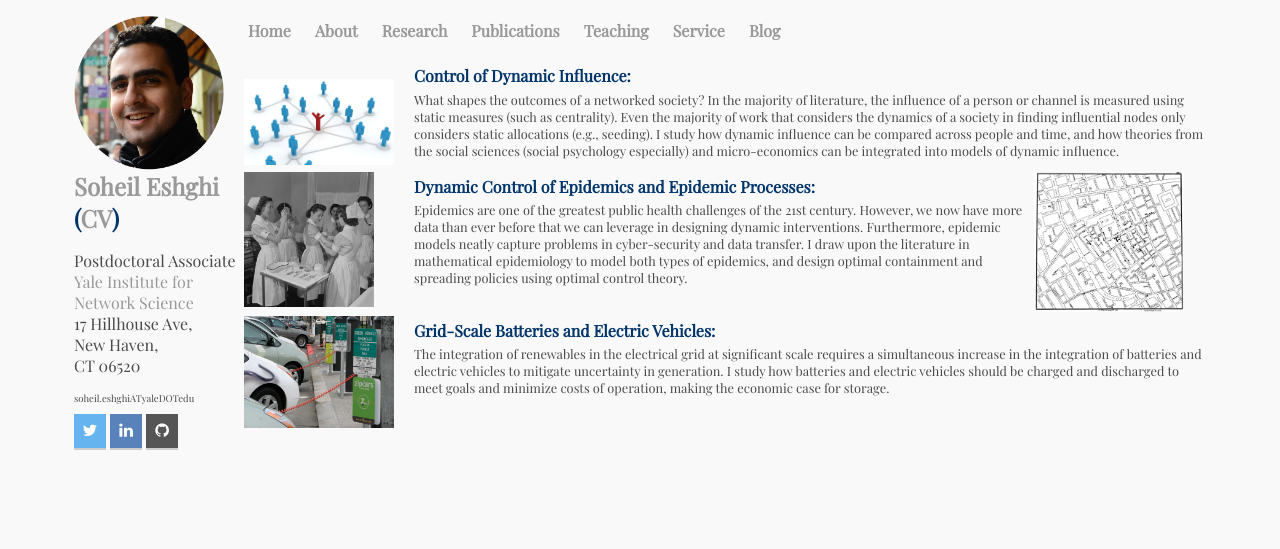
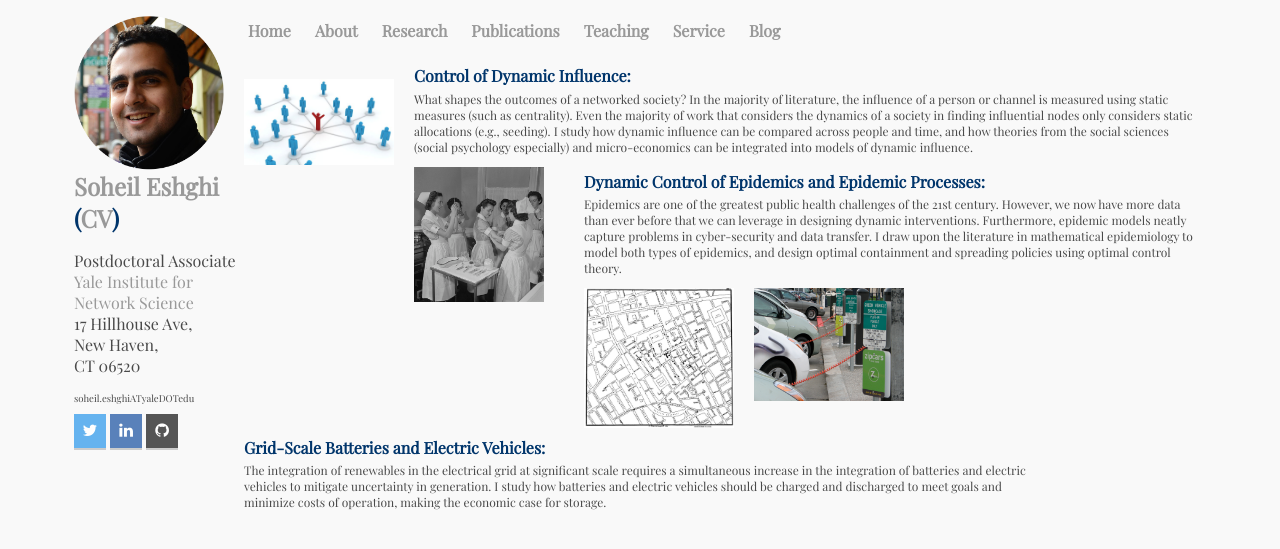
Before and after one commit to SoheilEshghi/SoheilEshghi.github.io, a Jekyll site: the page built from research/index.html, in a window 1280 px wide. Shown: the top 549 px of the page. Built offline with Jekyll 4.4.1, drawn with Linux system fonts in a browser that asks for light colours; nearby versions of some CDN libraries.

Commit message:
font middle

```diff
--- a/research/index.html
+++ b/research/index.html
@@ -6,7 +6,7 @@
  <div style="float: left; width: 170px;">    <br><img src="/images/influence.jpg" style="width:150px;"></div>
  <div style="float: left; width: 790px;">
        <h2>Control of Dynamic Influence:</h2>
-       <p style="font-size: 0.8em;"> What shapes the outcomes of a networked society? In the majority of literature, the influence of a person or channel is measured using static measures (such as centrality). Even the majority of work that considers the dynamics of a society in finding influential nodes only considers static allocations (e.g., seeding). I study how dynamic influence can be compared across people and time, and how theories from the social sciences (social psychology especially) and micro-economics can be integrated into models of dynamic influence.
+       <p style="font-size: 0.75em;"> What shapes the outcomes of a networked society? In the majority of literature, the influence of a person or channel is measured using static measures (such as centrality). Even the majority of work that considers the dynamics of a society in finding influential nodes only considers static allocations (e.g., seeding). I study how dynamic influence can be compared across people and time, and how theories from the social sciences (social psychology especially) and micro-economics can be integrated into models of dynamic influence.
        </p>
  </div>
 </div>
@@ -15,7 +15,7 @@
  <div style="float: left; width: 170px;"><img src="/images/vaccines.jpg" style="width:130px;"></div>
  <div style="float: left; width: 620px;">
        <h2>Dynamic Control of Epidemics and Epidemic Processes:</h2>
-       <p style="font-size: 0.8em;"> Epidemics are one of the greatest public health challenges of the 21st century. However, we now have more data than ever before that we can leverage in designing dynamic interventions. Furthermore, epidemic models neatly capture problems in cyber-security and data transfer. I draw upon the literature in mathematical epidemiology to model both types of epidemics, and design optimal containment and spreading policies using optimal control theory.
+       <p style="font-size: 0.75em;"> Epidemics are one of the greatest public health challenges of the 21st century. However, we now have more data than ever before that we can leverage in designing dynamic interventions. Furthermore, epidemic models neatly capture problems in cyber-security and data transfer. I draw upon the literature in mathematical epidemiology to model both types of epidemics, and design optimal containment and spreading policies using optimal control theory.
        </p>
  </div>
  <div style="float: left; width: 170px;">  <img src="/images/snow.jpg" style="width:150px;"></div>
@@ -26,7 +26,7 @@
  <div style="float: left; width: 170px;">   <img src="/images/charging.jpg" style="width:150px;"></div>
  <div style="float: left; width: 790px;">
    <h2>Grid-Scale Batteries and Electric Vehicles:</h2>
-   <p style="font-size: 0.8em;"> The integration of renewables in the electrical grid at significant scale requires a simultaneous increase in the integration of batteries and electric vehicles to mitigate uncertainty in generation. I study how batteries and electric vehicles should be charged and discharged to meet goals and minimize costs of operation, making the economic case for storage.
+   <p style="font-size: 0.75em;"> The integration of renewables in the electrical grid at significant scale requires a simultaneous increase in the integration of batteries and electric vehicles to mitigate uncertainty in generation. I study how batteries and electric vehicles should be charged and discharged to meet goals and minimize costs of operation, making the economic case for storage.
    </p>
  </div>
 </div>
```
